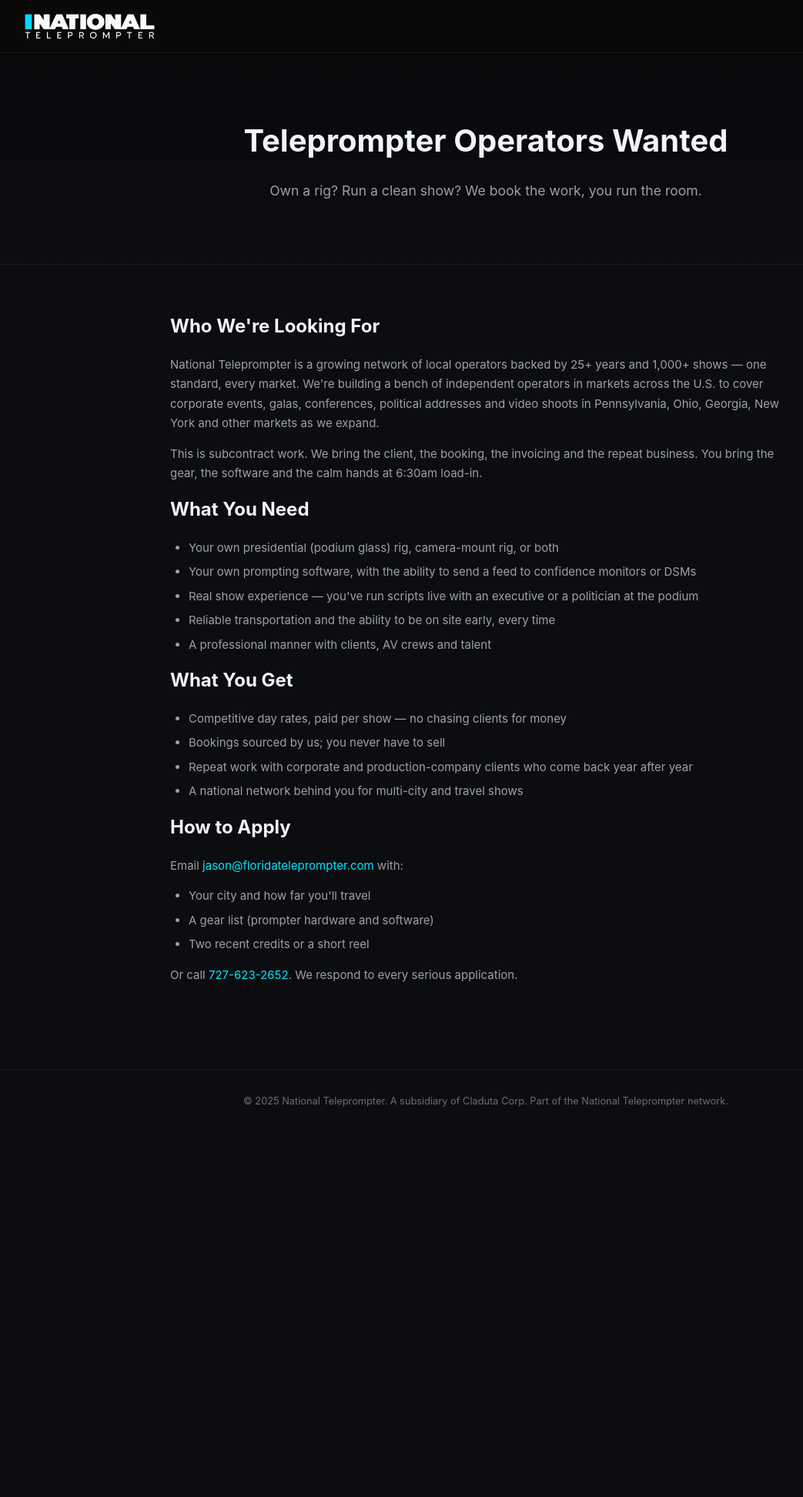
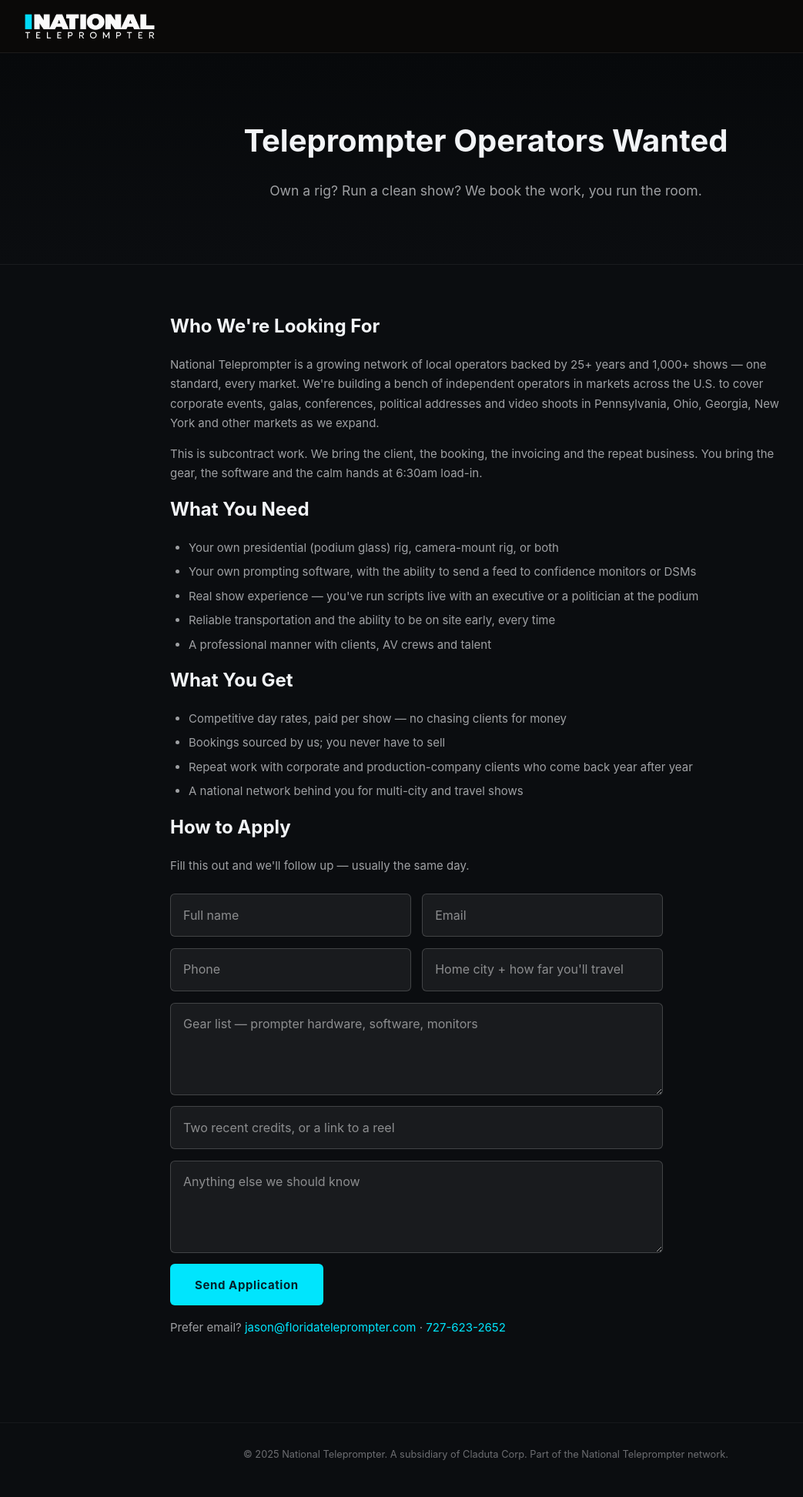
Before and after one commit to jasproj/nationalteleprompter, a Jekyll site: the page careers.html, which Jekyll copies as it is, in a window 1280 px wide. Shown: the whole page at 77% size, without its empty margins (9-1052 px from the left). Built offline with Jekyll 4.4.1, drawn with Linux system fonts in a browser that asks for light colours; before the commit the page ends 1486 px from its top, so only the background shows below that.

Commit message:
Careers page: add operator application form (#23)

```diff
--- a/careers.html
+++ b/careers.html
@@ -151,6 +151,24 @@
             .nav, .hero, .container, .footer { padding-left:20px; padding-right:20px; }
             .hero h1 { font-size:2rem; }
         }
+
+        .apply-form { margin-top: 1.5rem; display: grid; gap: 0.9rem; max-width: 640px; }
+        .apply-form .row { display: grid; grid-template-columns: 1fr 1fr; gap: 0.9rem; }
+        .apply-form input, .apply-form textarea {
+            width: 100%; padding: 0.85rem 1rem; font: inherit; font-size: 1rem;
+            color: #fff; background: rgba(255,255,255,0.06);
+            border: 1px solid rgba(255,255,255,0.18); border-radius: 6px;
+        }
+        .apply-form input::placeholder, .apply-form textarea::placeholder { color: rgba(255,255,255,0.5); }
+        .apply-form input:focus, .apply-form textarea:focus { outline: none; border-color: #F5B84C; }
+        .apply-form textarea { min-height: 120px; resize: vertical; }
+        .apply-form button {
+            justify-self: start; padding: 0.9rem 2rem; font: inherit; font-weight: 700; letter-spacing: 0.04em;
+            color: #0a0a0c; background: #F5B84C; border: 0; border-radius: 6px; cursor: pointer;
+        }
+        .apply-form button:hover { filter: brightness(1.08); }
+        .apply-form .hp { position: absolute; left: -9999px; }
+        @media (max-width: 600px) { .apply-form .row { grid-template-columns: 1fr; } }
     </style>
 <link rel="icon" href="/favicon.ico" sizes="any"><link rel="icon" type="image/png" sizes="32x32" href="/favicon-32x32.png"><link rel="icon" type="image/png" sizes="16x16" href="/favicon-16x16.png"><link rel="apple-touch-icon" href="/apple-touch-icon.png"><meta name="theme-color" content="#0B0D10">
 <style id="ntn-brand">
@@ -226,13 +244,25 @@
         </ul>
 
         <h2>How to Apply</h2>
-        <p>Email <a href="mailto:jason@floridateleprompter.com?subject=Operator%20Application%20-%20National%20Teleprompter">jason@floridateleprompter.com</a> with:</p>
-        <ul>
-            <li>Your city and how far you'll travel</li>
-            <li>A gear list (prompter hardware and software)</li>
-            <li>Two recent credits or a short reel</li>
-        </ul>
-        <p>Or call <a href="tel:727-623-2652">727-623-2652</a>. We respond to every serious application.</p>
+        <p>Fill this out and we'll follow up — usually the same day.</p>
+        <form class="apply-form" action="https://formspree.io/f/mdkqplqp" method="POST">
+            <input type="hidden" name="_subject" value="OPERATOR APPLICATION - National Teleprompter">
+            <input type="hidden" name="form_type" value="operator-application">
+            <input type="text" name="_gotcha" class="hp" tabindex="-1" autocomplete="off" aria-hidden="true">
+            <div class="row">
+                <input type="text" name="name" placeholder="Full name" aria-label="Full name" required>
+                <input type="email" name="email" placeholder="Email" aria-label="Email" required>
+            </div>
+            <div class="row">
+                <input type="tel" name="phone" placeholder="Phone" aria-label="Phone" required>
+                <input type="text" name="city" placeholder="Home city + how far you'll travel" aria-label="City and travel radius" required>
+            </div>
+            <textarea name="gear" placeholder="Gear list — prompter hardware, software, monitors" aria-label="Gear list" required></textarea>
+            <input type="text" name="credits" placeholder="Two recent credits, or a link to a reel" aria-label="Credits or reel">
+            <textarea name="message" placeholder="Anything else we should know" aria-label="Message"></textarea>
+            <button type="submit">Send Application</button>
+        </form>
+        <p style="margin-top:1rem;">Prefer email? <a href="mailto:jason@floridateleprompter.com?subject=Operator%20Application">jason@floridateleprompter.com</a> · <a href="tel:727-623-2652">727-623-2652</a></p>
         </div>
     </div>
 
```
